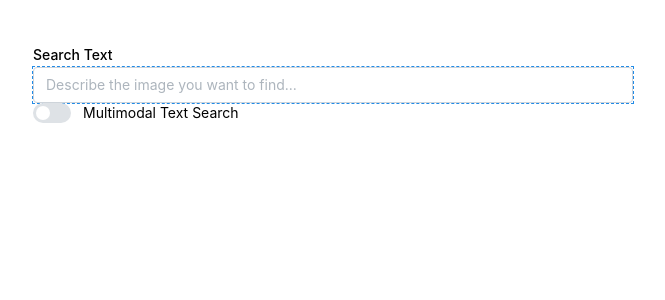
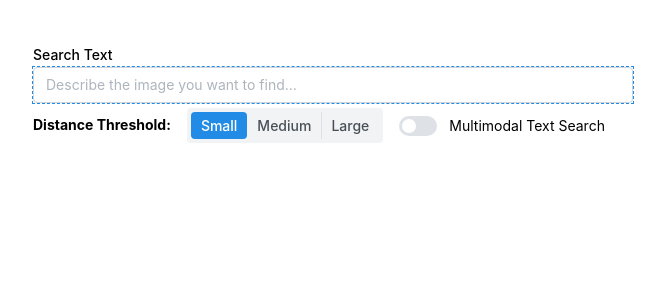
Before and after one commit to mpegram3rd/image-catalog, a React (Vite) app in the folder frontend/: page / in a window 1280 px wide. Shown: the top 300 px of the page, without its empty margins (307-972 px from the left). Built offline with nearby package versions, Linux system fonts and the light colour scheme.

Commit message:
🚸 Added toggles for distance threshold and trimmed up sizing to keep ui from being jumpy

```diff
--- a/frontend/src/image-search/image-match/ImageMatchSearch.tsx
+++ b/frontend/src/image-search/image-match/ImageMatchSearch.tsx
@@ -76,7 +76,7 @@ const ImageMatchSearch: React.FC<ImageSearchContainerProps> = ({setSearchResults
             {isHovering ? (
                 <Box
                     style={{
-                        height: rem(120),
+                        height: rem(100),
                         display: 'flex',
                         alignItems: 'center',
                         justifyContent: 'center',
@@ -99,7 +99,7 @@ const ImageMatchSearch: React.FC<ImageSearchContainerProps> = ({setSearchResults
                         </Dropzone.Idle>
 
                         <div>
-                            <Text size="xl" inline>
+                            <Text size="lg" inline>
                                 Drop Images here to search
                             </Text>
                             <Text size="sm" c="dimmed" inline mt={7}>
--- a/frontend/src/image-search/text-match/TextSearch.tsx
+++ b/frontend/src/image-search/text-match/TextSearch.tsx
@@ -1,4 +1,4 @@
-import {Switch, TextInput} from "@mantine/core";
+import {Group, SegmentedControl, Switch, Text, TextInput} from "@mantine/core";
 import {isNotEmpty, useForm} from "@mantine/form";
 import type {TextSearchRequest} from "../../models/TextSearchRequest.ts";
 import styles from "./TextSearch.module.css";
@@ -8,6 +8,7 @@ import {useState} from "react";
 
 const TextSearch: React.FC<ImageSearchContainerProps> = ({setSearchResults, setLoading}: ImageSearchContainerProps) => {
     const [isMultimodal, setMultimodal] = useState(false)
+    const [threshold, setThreshold] = useState("small")
 
     const form = useForm({
         mode: 'uncontrolled',
@@ -29,7 +30,8 @@ const TextSearch: React.FC<ImageSearchContainerProps> = ({setSearchResults, setL
                 },
                 body: JSON.stringify({
                     searchText: formValues.searchText,
-                    multimodal: isMultimodal
+                    multimodal: isMultimodal,
+                    threshold: threshold
                 })
             });
             const data = (await result.json()) as ImageMatchResult[];
@@ -53,11 +55,27 @@ const TextSearch: React.FC<ImageSearchContainerProps> = ({setSearchResults, setL
                 key={form.key('searchText')}
                 {...form.getInputProps('searchText')}
             />
-            <Switch
-                label="Multimodal Text Search"
-                withThumbIndicator={false}
-                onChange={(event) => setMultimodal(event.currentTarget.checked)}
-            />
+            <Group styles={
+                {
+                    root: { paddingTop: '5px' }
+                }}>
+                <Text size={"sm"}><b>Distance Threshold:</b></Text>
+                <SegmentedControl
+                    color={"blue"}
+                    value={threshold}
+                    onChange={setThreshold}
+                    data={[
+                        { label: 'Small', value: 'small' },
+                        { label: 'Medium', value: 'medium' },
+                        { label: 'Large', value: 'yuge' }
+                    ]}
+                />
+                <Switch
+                    label="Multimodal Text Search"
+                    withThumbIndicator={false}
+                    onChange={(event) => setMultimodal(event.currentTarget.checked)}
+                />
+            </Group>
         </form>
     )
 }
```
